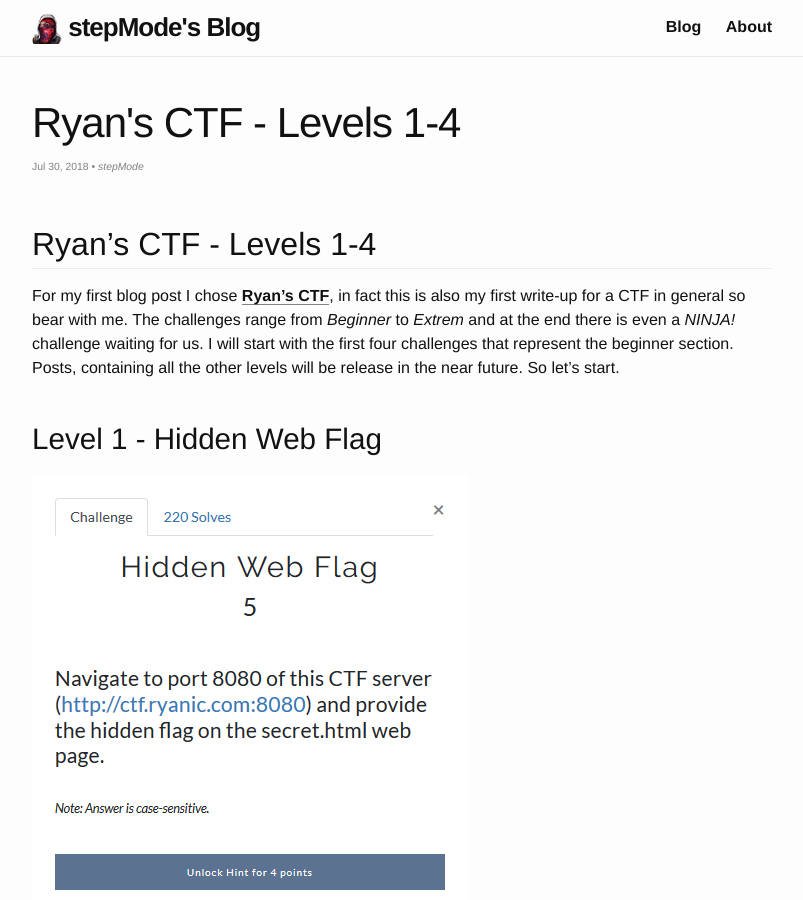
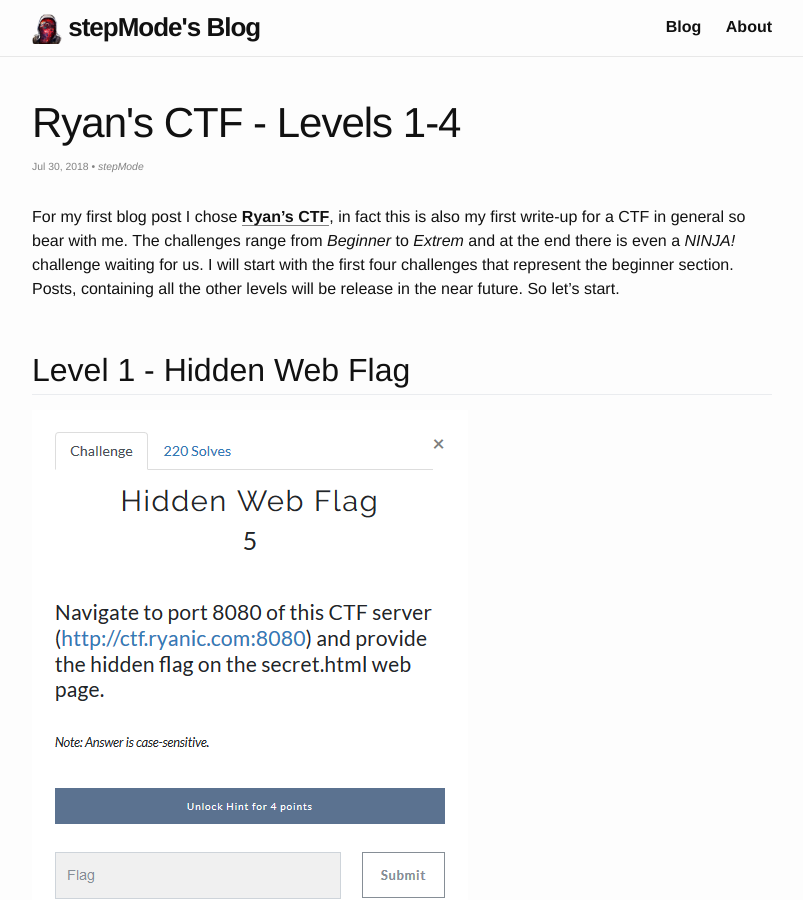
Before and after one commit to stepMode/stepmode.github.io, a Jekyll site: the page built from _posts/2018-07-30-ryans-ctf-levels-1-to-4.md, in a window 1280 px wide and 900 px high. Shown: the whole window, without its empty margins (238-1041 px from the left). Built offline with Jekyll 4.4.1, drawn with Linux system fonts in a browser that asks for light colours.

Commit message:
more fine tuning

```diff
--- a/_posts/2018-07-30-ryans-ctf-levels-1-to-4.md
+++ b/_posts/2018-07-30-ryans-ctf-levels-1-to-4.md
@@ -6,26 +6,32 @@ author: "stepMode"
 meta: ""
 tags: ctf
 ---
-# Ryan's CTF - Levels 1-4
 
 For my first blog post I chose [Ryan's CTF](http://ctf.ryanic.com/), in fact this is also my first write-up for a CTF in general so bear with me. The challenges range from *Beginner* to *Extrem* and at the end there is even a *NINJA!* challenge waiting for us. I will start with the first four challenges that represent the beginner section. Posts, containing all the other levels will be release in the near future. So let's start.
 
-## Level 1 - Hidden Web Flag
+# Level 1 - Hidden Web Flag
+
 
 ![Challenge 1 - The Task]({{ "/assets/2018-07-30-ryans-ctf-levels-1-to-4/level1_task.png" | absolute_url }})
 
+
 We get the URL  [http://ctf.ryanic.com:8080](http://ctf.ryanic.com:8080) and are told to find the flag on the secret.html web page. Let's see what we get when visiting that page.
+
 
 ![secret.html]({{ "/assets/2018-07-30-ryans-ctf-levels-1-to-4/level1_webpage.png" | absolute_url }})
 
+
 > I love water!
+
 
 Okay, that's nice but not really helpful. First thing I did at this point was checking the source of the page. Using Firefox or Chrome you can just add `view-source:` as prefix to the [URL](http://ctf.ryanic.com:8080/secret.html) or simply hit `CTRL+U`
 
+
 ![Flag (value redacted)]({{ "/assets/2018-07-30-ryans-ctf-levels-1-to-4/level1_flag.png" | absolute_url }})
 
-There we go, Level 1 done.
 
+There we go, Level 1 done. <br>
 Hiding a flag in the page source is a really common beginner challenge and can be seen as taking the first step out of your comfort zone of just browsing the web.
 
+<br>
 ## Level 2 - FTP File Transfer
```
